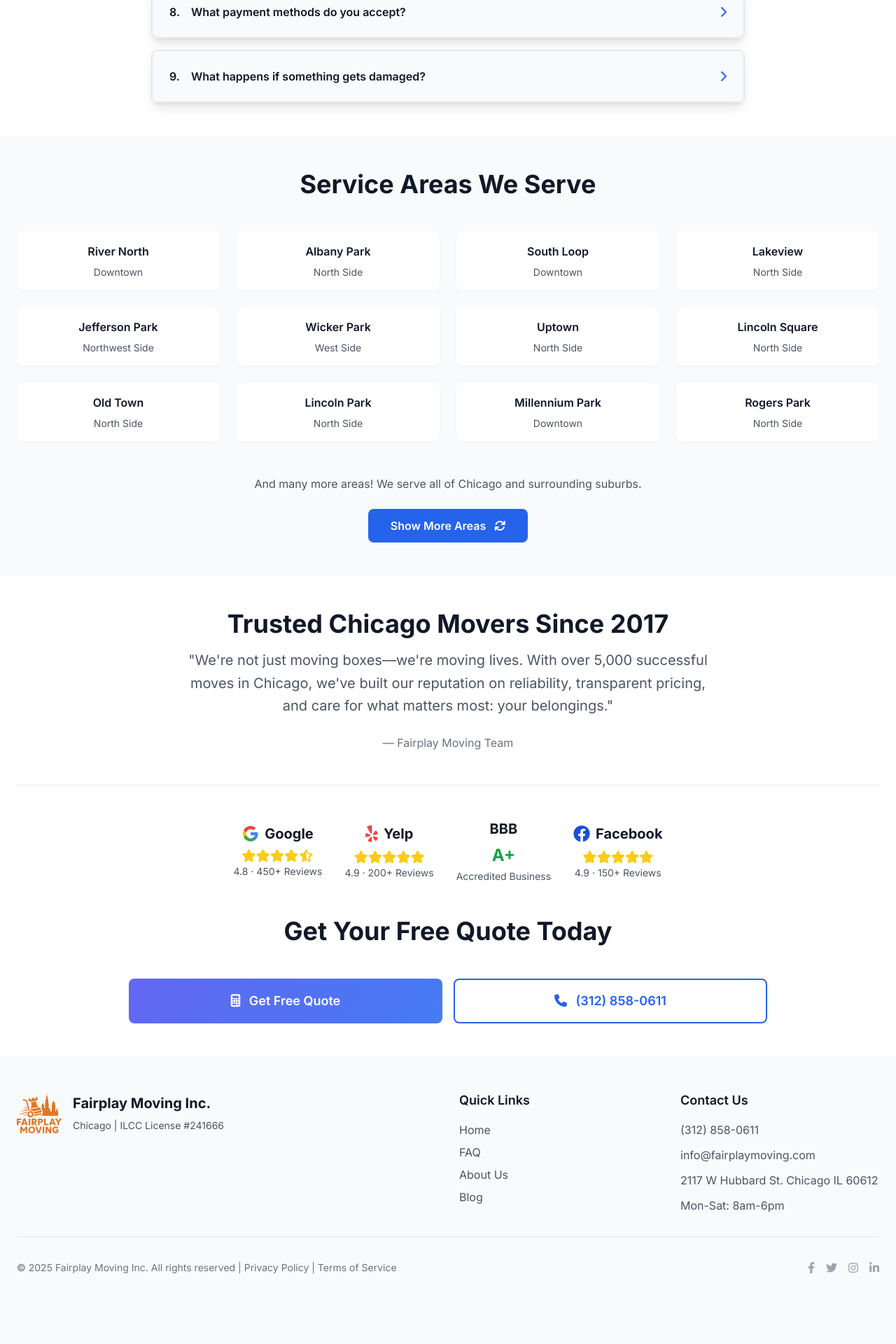
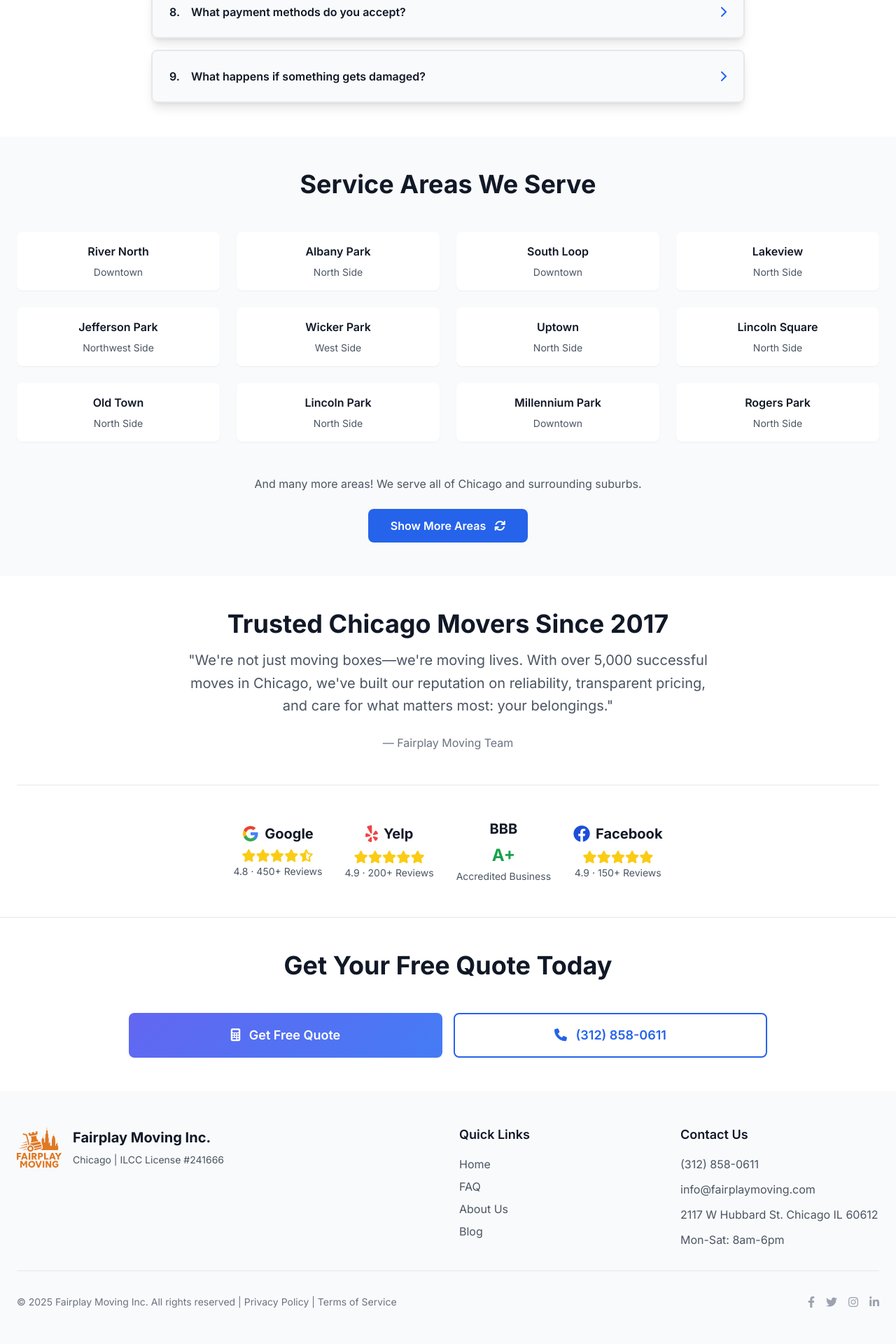
Before and after one commit to andreacarpini/fair_2, a Jekyll site: the page built from index.html, in a window 1280 px wide. Shown: the part 4344-6264 px from the top of the page at 70% size. Built offline with Jekyll 4.4.1, drawn with Linux system fonts in a browser that asks for light colours; nearby versions of some CDN libraries; the list of posts is cut into pages by our own code; before the commit the page ends 6215 px from its top, so only the background shows below that.

Commit message:
almost v2

```diff
--- a/index.html
+++ b/index.html
@@ -602,7 +602,7 @@ description: "Licensed and insured moving company in Chicago. Local and long-dis
 </section>
 
 
-<section class="pb-12 bg-white">
+<section class="pb-12 bg-white border-t border-gray-200 pt-12">
     <div class="max-w-8xl mx-auto px-6 text-center">
         <h2 class="text-4xl font-bold text-gray-900 mb-12">Get Your Free Quote Today</h2>
 
```
Also changed, not shown: 2 other files.
